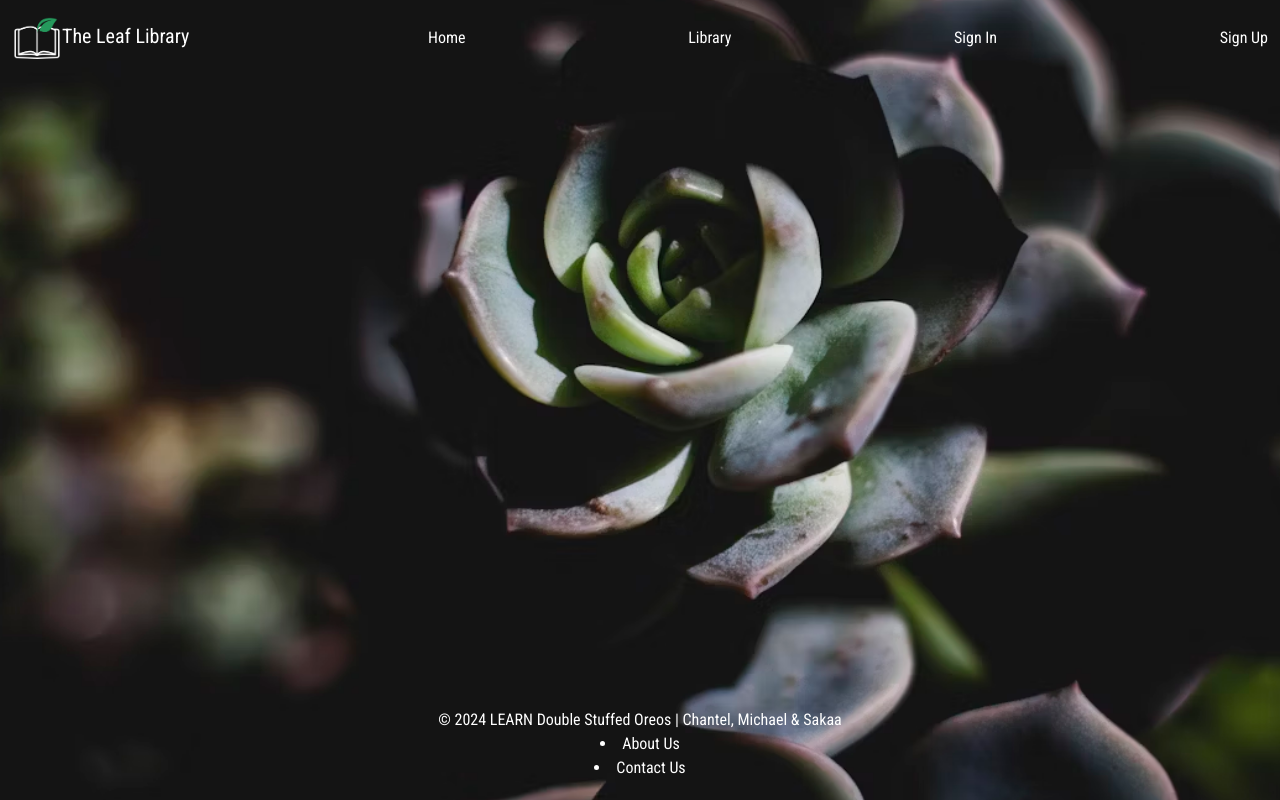
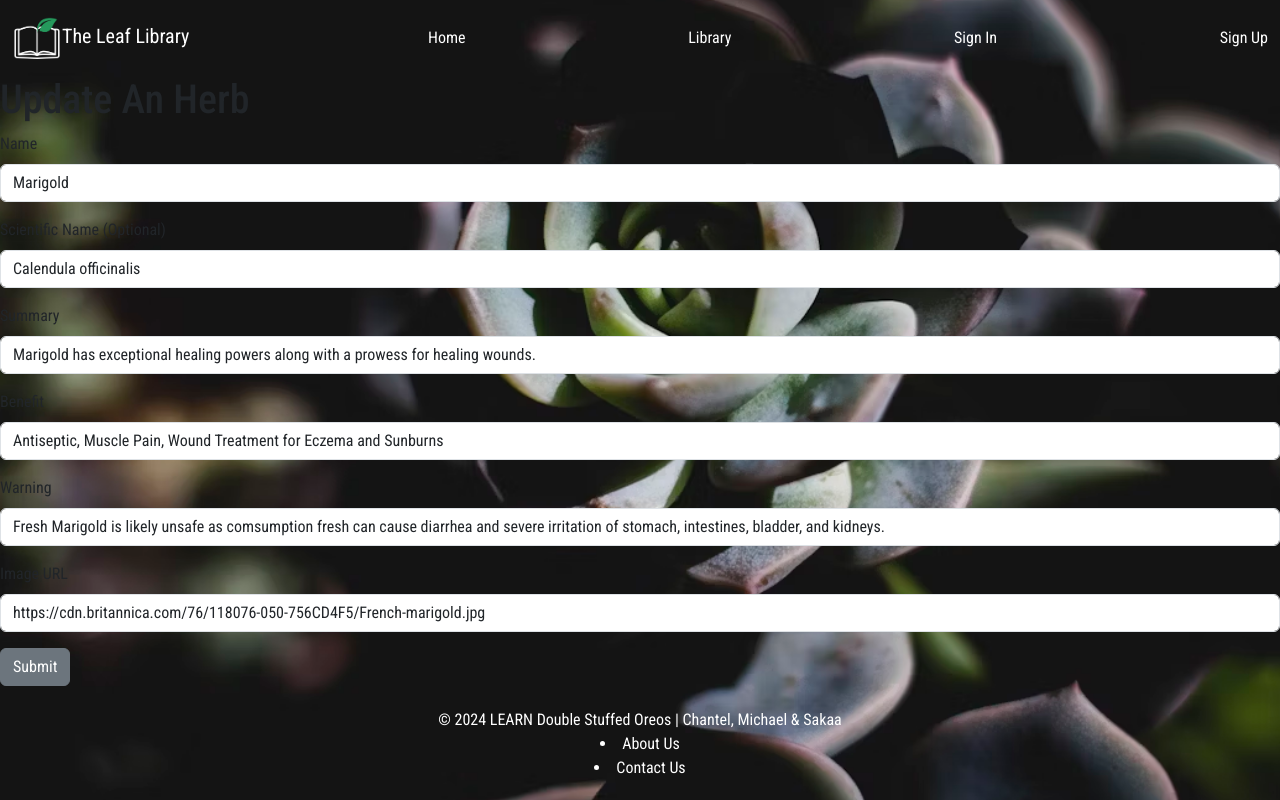
Before and after one commit to double-stuffed-oreo/leaf-library-frontend, a React (Create React App) app: page /herbedit/1 in a window 1280 px wide. Built offline with nearby package versions, Linux system fonts and the light colour scheme; a web font is replaced by a local one.

Commit message:
herb edit form and test coverage

```diff
--- a/src/App.js
+++ b/src/App.js
@@ -33,7 +33,10 @@ const App = () => {
     console.log(herb)
   }
 
-  console.log(currentUser)
+  const updateHerb = (herb) => {
+    console.log(herb)
+  }
+
   const signUp = (userInfo) => {
     fetch("http://localhost:3000/signup", {
       body: JSON.stringify(userInfo),
@@ -111,8 +114,8 @@ const App = () => {
         {currentUser && (
           <Route path="/myherbs" element={<HerbProtectedIndex herbs={herbs} currentUser={currentUser} />} />
         )}
-        <Route path="/herbshow/:id" element={<HerbShow herbs={herbs} />} />
-        <Route path="/herbnew" element={<HerbNew currentUser={currentUser} createHerb={createHerb} />} />        <Route path="/herbedit/:id" element={ <HerbEdit />} />
+        <Route path="/herbshow/:id" element={<HerbShow herbs={herbs} currentUser={currentUser} />} />
+        <Route path="/herbnew" element={<HerbNew currentUser={currentUser} createHerb={createHerb} />} />        <Route path="/herbedit/:id" element={ <HerbEdit updateHerb={updateHerb} herbs={herbs} />} />
         <Route path="*" element={<NotFound />} />
       </Routes>
       <Footer />
--- a/src/mockHerbs.js
+++ b/src/mockHerbs.js
@@ -7,7 +7,7 @@ let mockHerbs = [
     benefit: "Antiseptic, Muscle Pain, Wound Treatment for Eczema and Sunburns",
     warning: "Fresh Marigold is likely unsafe as comsumption fresh can cause diarrhea and severe irritation of stomach, intestines, bladder, and kidneys.",
     image:"https://cdn.britannica.com/76/118076-050-756CD4F5/French-marigold.jpg",
-    user_id: 1
+    user_id: 3
   },
   {
     id: 2,
--- a/src/pages/HerbEdit.js
+++ b/src/pages/HerbEdit.js
@@ -1,10 +1,104 @@
-import React from "react"
+import React, { useState } from "react"
+import { Button, Form, FormGroup, Label, Input } from "reactstrap"
+import { useNavigate, useParams } from "react-router-dom"
 
-const HerbEdit = () => {
+const HerbEdit = ({ currentUser, herbs, updateHerb }) => {
+  const navigate = useNavigate()
+  const { id } = useParams()
+  const herb = herbs.find(
+    (herb) => herb.id === parseInt(id)
+  )
+
+  const [herbFromData, setHerbFormData] = useState({
+    name: herb?.name || "",
+    scientific_name: herb?.scientific_name || "",
+    summary: herb?.summary || "",
+    benefit: herb?.benefit || "",
+    warning: herb?.warning || "",
+    bathrooms: herb?.bathrooms || "",
+    image: herb?.image || "",
+    user_id: currentUser?.id,
+  })
+
+  const handleChange = (e) => {
+    setHerbFormData({ ...herbFromData, [e.target.name]: e.target.value })
+  }
+
+  const handleSubmit = (e) => {
+    e.preventDefault()
+    updateHerb(herbFromData, herb.id)
+    navigate("/myherbs")
+  }
+
   return (
-    <>
-
-    </>
+    <div className="new-body">
+      <h1>Update An Herb</h1>
+      <Form className="form">
+        <FormGroup className="form-group">
+          <Label for="name">Name</Label>
+          <Input
+            id="common name"
+            type="text"
+            name="name"
+            onChange={handleChange}
+            value={herbFromData.name}
+          />
+        </FormGroup>
+        <FormGroup className="form-group">
+          <Label for="scientific_name">Scientific Name (Optional)</Label>
+          <Input
+            id="scientific_name"
+            type="text"
+            name="scientific_name"
+            onChange={handleChange}
+            value={herbFromData.scientific_name}
+          />
+        </FormGroup>
+        <FormGroup className="form-group">
+          <Label for="summary">Summary</Label>
+          <Input
+            id="summary"
+            type="text"
+            name="summary"
+            onChange={handleChange}
+            value={herbFromData.summary}
+          />
+        </FormGroup>
+        <FormGroup className="form-group">
+          <Label for="benefit">Benefit</Label>
+          <Input
+            id="benefit"
+            type="text"
+            name="benefit"
+            onChange={handleChange}
+            value={herbFromData.benefit}
+          />
+        </FormGroup>
+        <FormGroup className="form-group">
+          <Label for="warning">Warning</Label>
+          <Input
+            id="warning"
+            type="text"
+            name="warning"
+            onChange={handleChange}
+            value={herbFromData.warning}
+          />
+        </FormGroup>
+        <FormGroup className="form-group">
+          <Label for="image">Image URL</Label>
+          <Input
+            id="image"
+            type="text"
+            name="image"
+            onChange={handleChange}
+            value={herbFromData.image}
+          />
+        </FormGroup>
+        <Button onClick={handleSubmit} type="submit" className="new-button">
+          Submit
+        </Button>
+      </Form>
+    </div>
   )
 }
 
--- a/src/pages/HerbProtectedIndex.js
+++ b/src/pages/HerbProtectedIndex.js
@@ -32,7 +32,9 @@ const HerbProtectedIndex = ({ herbs, currentUser}) => {
                     <NavLink to={`/herbshow/${herb.id}`} className="nav-link">
                       <Button className='herb-button'>More Details</Button>
                     </NavLink>
-                    <Button className='herb-button'>Edit Herb</Button>
+                    <NavLink to={`/herbedit/${herb.id}`}>
+                      <Button className='herb-button'>Edit Herb</Button>
+                    </NavLink>
                     <Button className='herb-button'>Delete Herb</Button>
                   </CardBody>
                 </Card>
--- a/src/pages/HerbShow.js
+++ b/src/pages/HerbShow.js
@@ -2,7 +2,7 @@ import React, { useState } from "react";
 import { useParams, NavLink } from "react-router-dom";
 import { Button } from "reactstrap";
 
-const HerbShow = ({ herbs }) => {
+const HerbShow = ({ herbs, currentUser }) => {
   let { id } = useParams();
   const currentHerb = herbs?.find((herb) => herb.id === +id);
   const [showElement, setShowElement] = useState(true);
@@ -35,6 +35,11 @@ const HerbShow = ({ herbs }) => {
         <NavLink to={`/herbindex`} className="herb-return-index">
           <Button className="herb-button">Back to Index</Button>
         </NavLink>
+        {currentUser && (
+          <NavLink to={`/herbedit/${currentHerb.id}`}>
+          <Button className='herb-button'>Edit Herb</Button>
+        </NavLink>
+        )}
       </div>
     </>
   );
```
Also changed, not shown: 1 other file (tests, documents, lock files or other folders).
